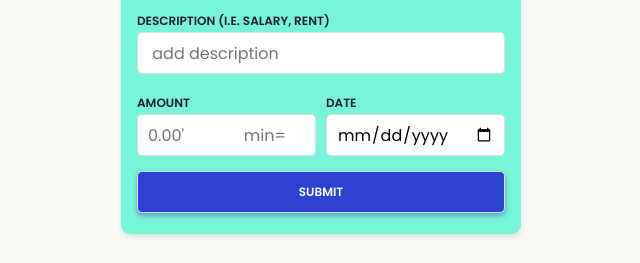
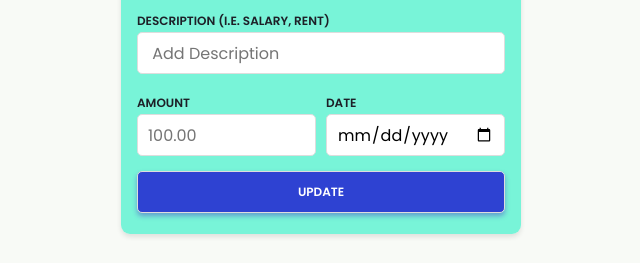
Before and after one commit to bikramroy1411/passbook, a plain HTML site: page index.html in a window 1280 px wide. Shown: the part 468-731 px from the top of the page, 319-959 px from the left. Drawn offline with Linux system fonts and the light colour scheme.

Commit message:
Update index.html

```diff
--- a/index.html
+++ b/index.html
@@ -47,14 +47,14 @@
           </div>
           <div>
             <label for="name">Description (i.e. Salary, Rent)</label>
-            <input type="text" name="name" placeholder=" add description" required />
+            <input type="text" name="name" placeholder=" Add Description" required />
           </div>
           <div>
             <label for="amount">Amount</label>
             <input
               type="number"
               name="amount"
-              placeholder= "0.00'
+              placeholder= "100.00"
               min="0.01"
               step="0.01"
               required
@@ -62,9 +62,9 @@
           </div>
           <div>
             <label for="date">Date</label>
-            <input type="date" name="date" required />
+            <input type="date" name="date" />
           </div>
-          <button type="submit">Submit</button>
+          <button type="submit">Update</button>
         </form>
       </section>
     </main>
```
